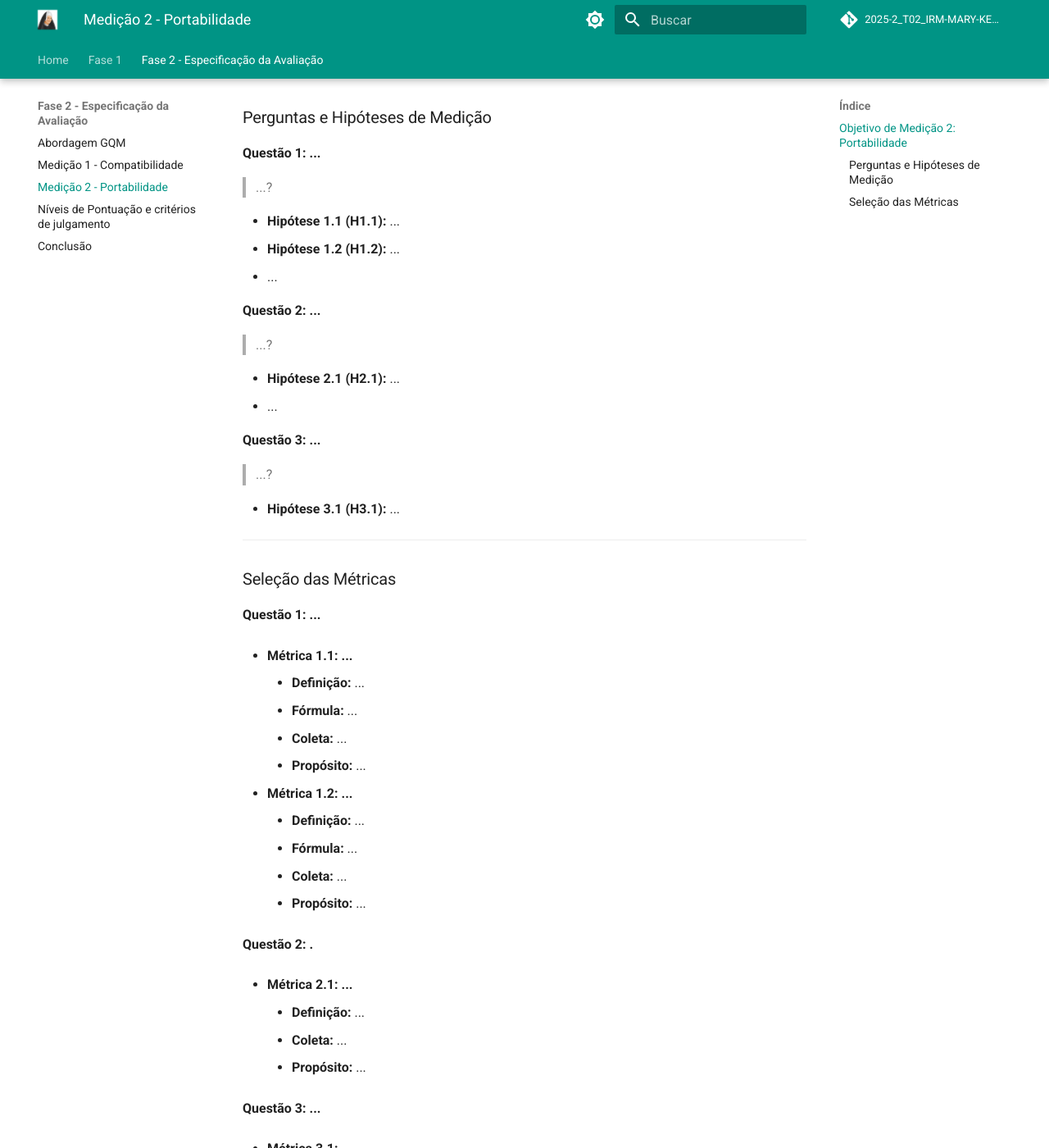
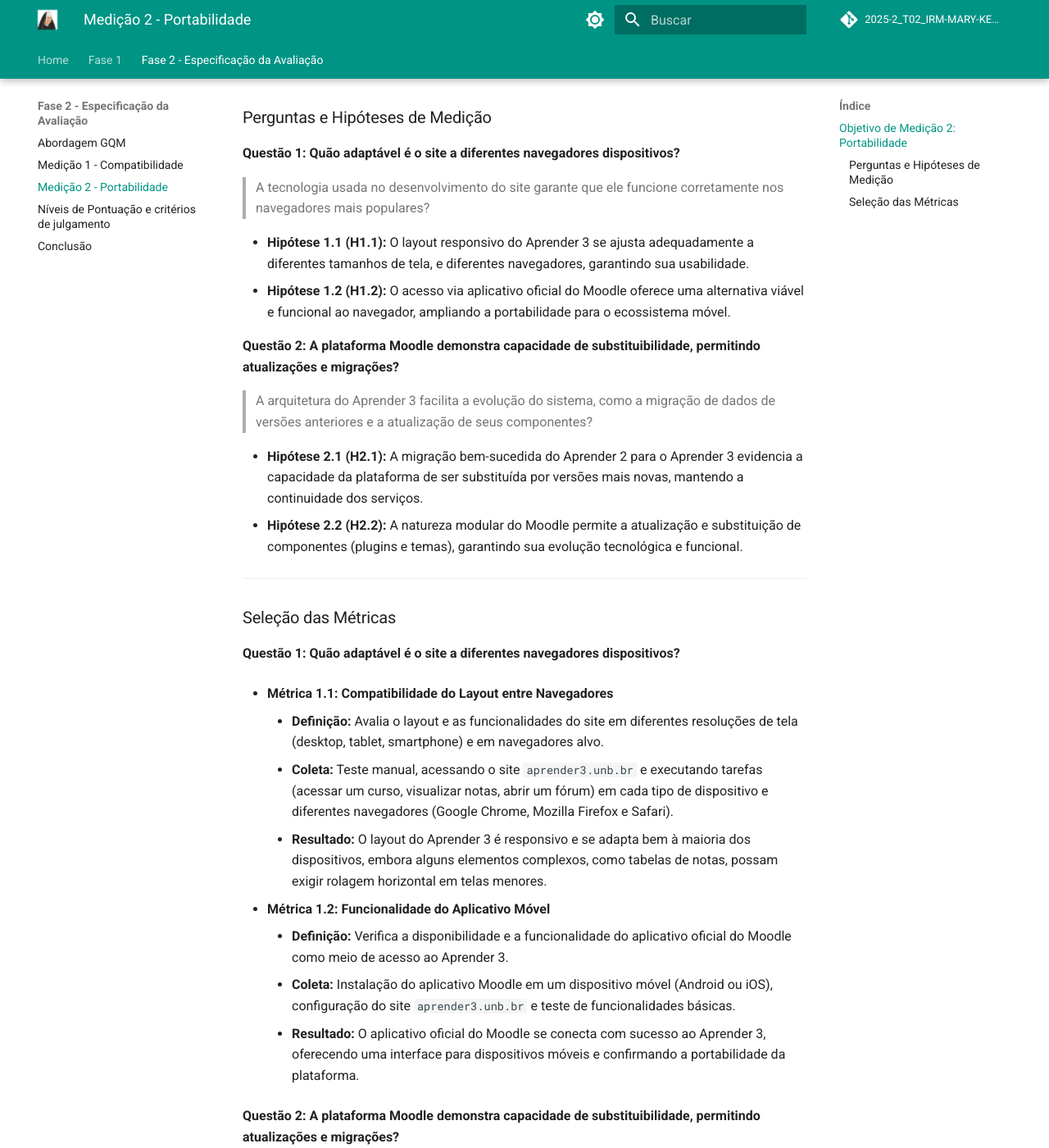
Before and after one commit to FCTE-Qualidade-de-Software-1/2025-2_T02_IRM-MARY-KELLER, an MkDocs documentation site: the page built from docs/fase_2/portabilidade.md, in a window 1280 px wide and 1400 px high, scrolled down 494 px. Shown: the whole window at 82% size. Built offline with MkDocs 1.6.1 and Material for MkDocs 9.7.7, drawn with Linux system fonts in a browser that asks for light colours; comment, search, counter and statistics services are not loaded; some of the changed text lies outside the part shown.

Commit message:
feat: add metricas da portabilidade e atualiza readme

```diff
--- a/docs/fase_2/portabilidade.md
+++ b/docs/fase_2/portabilidade.md
@@ -1,67 +1,57 @@
+# Portabilidade
+
 ## Objetivo de Medição 2: Portabilidade
 
 **Tabela 2** - Objetivo de Medição 2: Portabilidade.
 
-| **Analisar**          | Descrição |
-|------------------------|------------|
-| **Para o propósito de** | ... |
-| **Com respeito a**     | ... |
-| **Do ponto de vista da** | ... |
-| **No contexto da**     | ... |
+| **Analisar**           | A portabilidade do site "Aprender". |
+|------------------------|------------------------------------------------------------------------------------------------|
+| **Para o propósito de**| Garantir que ele possa ser facilmente adaptado e executado em diferentes ambientes.              |
+| **Com respeito a**     | Sua adaptabilidade a navegadores e facilidade de instalação.                                   |
+| **Do ponto de vista da** | Equipe de desenvolvimento.                                                                     |
+| **No contexto da**     | Manutenção e implantação do site "Aprender".                                                   |
 
 ---
 
 ### Perguntas e Hipóteses de Medição
 
-**Questão 1: ...**
-> ...?
+**Questão 1: Quão adaptável é o site a diferentes navegadores dispositivos?**
+> A tecnologia usada no desenvolvimento do site garante que ele funcione corretamente nos navegadores mais populares?
 
-* **Hipótese 1.1 (H1.1):** ...
-* **Hipótese 1.2 (H1.2):** ...
-* ...
+* **Hipótese 1.1 (H1.1):** O layout responsivo do Aprender 3 se ajusta adequadamente a diferentes tamanhos de tela, e diferentes navegadores, garantindo sua usabilidade.
+* **Hipótese 1.2 (H1.2):** O acesso via aplicativo oficial do Moodle oferece uma alternativa viável e funcional ao navegador, ampliando a portabilidade para o ecossistema móvel.
 
-**Questão 2: ...**
-> ...?
+**Questão 2: A plataforma Moodle demonstra capacidade de substituibilidade, permitindo atualizações e migrações?**
+> A arquitetura do Aprender 3 facilita a evolução do sistema, como a migração de dados de versões anteriores e a atualização de seus componentes?
 
-* **Hipótese 2.1 (H2.1):** ...
-* ...
-
-**Questão 3: ...**
-> ...?
-
-* **Hipótese 3.1 (H3.1):** ...
+* **Hipótese 2.1 (H2.1):** A migração bem-sucedida do Aprender 2 para o Aprender 3 evidencia a capacidade da plataforma de ser substituída por versões mais novas, mantendo a continuidade dos serviços.
+* **Hipótese 2.2 (H2.2):** A natureza modular do Moodle permite a atualização e substituição de componentes (plugins e temas), garantindo sua evolução tecnológica e funcional.
 
 ---
 
 ### Seleção das Métricas
 
-**Questão 1: ...**
+**Questão 1: Quão adaptável é o site a diferentes navegadores dispositivos?**
 
-* **Métrica 1.1: ...**
-    * **Definição:** ...
-    * **Fórmula:** ...
-    * **Coleta:** ...
-    * **Propósito:** ...
+* **Métrica 1.1: Compatibilidade do Layout entre Navegadores**
 
-* **Métrica 1.2: ...**
+    * **Definição:** Avalia o layout e as funcionalidades do site em diferentes resoluções de tela (desktop, tablet, smartphone) e em navegadores alvo.
+    * **Coleta:** Teste manual, acessando o site `aprender3.unb.br` e executando tarefas (acessar um curso, visualizar notas, abrir um fórum) em cada tipo de dispositivo e diferentes navegadores (Google Chrome, Mozilla Firefox e Safari).
+    * **Resultado:** O layout do Aprender 3 é responsivo e se adapta bem à maioria dos dispositivos, embora alguns elementos complexos, como tabelas de notas, possam exigir rolagem horizontal em telas menores.
 
-    * **Definição:** ...
-    * **Fórmula:** ...
-    * **Coleta:** ...
-    * **Propósito:** ...
+* **Métrica 1.2: Funcionalidade do Aplicativo Móvel**
+    * **Definição:** Verifica a disponibilidade e a funcionalidade do aplicativo oficial do Moodle como meio de acesso ao Aprender 3.
+    * **Coleta:** Instalação do aplicativo Moodle em um dispositivo móvel (Android ou iOS), configuração do site `aprender3.unb.br` e teste de funcionalidades básicas.
+    * **Resultado:** O aplicativo oficial do Moodle se conecta com sucesso ao Aprender 3, oferecendo uma interface para dispositivos móveis e confirmando a portabilidade da plataforma.
 
-**Questão 2: .**
+**Questão 2: A plataforma Moodle demonstra capacidade de substituibilidade, permitindo atualizações e migrações?**
 
-* **Métrica 2.1: ...**
+* **Métrica 2.1: Histórico de Migração bem-sucedida**
+    * **Definição:** Verifica a existência de evidências de migração de versões anteriores.
+    * **Coleta:** Análise do histórico do projeto (ex: a transição do Aprender 2 para o Aprender 3).
+    * **Resultado:** A existência do Aprender 3 como uma evolução do Aprender 2 é uma evidência da substituibilidade da plataforma.
 
-    * **Definição:** ...
-    * **Coleta:** ...
-    * **Propósito:** ...
-
-**Questão 3: ...**
-
-* **Métrica 3.1: ...**
-
-    * **Definição:** ...
-    * **Coleta:** ...
-    * **Propósito:** ...
+<!-- * **Métrica 2.2: Análise da Arquitetura Modular**
+    * **Definição:** Avalia a capacidade de atualizar ou trocar componentes individuais do sistema (plugins, temas).
+    * **Coleta:** Análise da documentação oficial do Moodle e da lista de plugins instalados no próprio Aprender 3.
+    * **Resultado:** A arquitetura do Moodle é reconhecidamente modular. Isso permite que a UnB atualize e adicione novos plugins de atividades, demonstrando capacidade de substituibilidade de componentes. -->
```
Also changed, not shown: README.md (+17 -0 lines).
